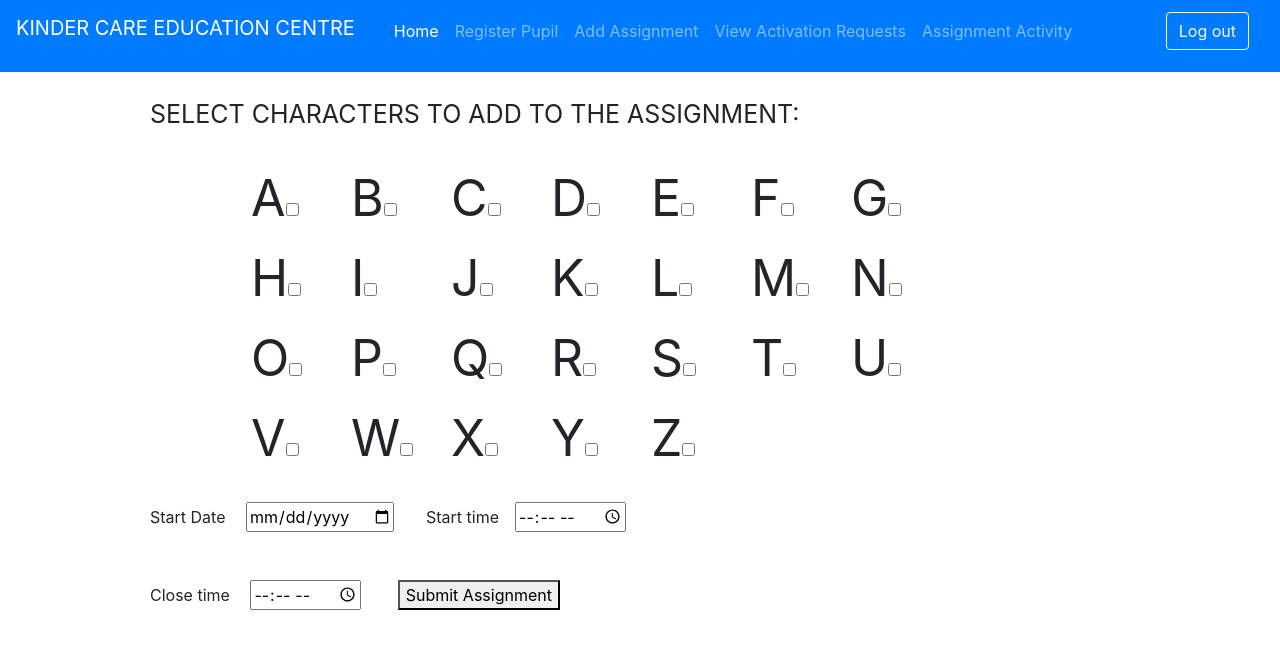
After one commit to Kisakye-e/GROUP-22-KinderCare-Assignment-System-Recess-Project, a PHP site: page /addassignment in a window 1280 px wide. The commit adds this page. Shown: the top 649 px of the page. Run offline with PHP 8.4, Linux system fonts and the light colour scheme; some libraries are stand-ins or nearby versions.

Commit message:
Added register Pupil and layout screen

```diff
--- /dev/null
+++ b/Kindercare/addassignment.php
@@ -0,0 +1,121 @@
+<?php include_once 'layout.php';?>
+<style>
+
+
+.child {
+  margin-left:150px;
+
+}
+td {
+    /* background-color: #057DCD; */
+    border: 1px;
+}
+
+div p {
+    margin: 0;
+    padding: 0;
+    box-sizing: border-box;
+}
+
+.flex-container > div {
+  /* background-color: #f1f1f1; */
+  margin: 10px;
+  padding: 20px;
+  font-size: 30px;
+}
+.tab{
+   margin-left:100px;
+}
+table{
+    border:1px;
+}
+td{
+    width:100px;
+    height:80px;
+    font-size:50px;
+
+}
+</style>
+
+<script>
+    function printChar() {
+               var items = document.getElementsByName("character[]");
+               var selectedItems = "";
+               for (var i = 0; i < items.length; i++) {
+                   if (items[i].type == "checkbox" && items[i].checked == true)
+                   selectedItems += items[i].value + "\n";
+               }
+               document.getElementById("char").innerHTML=""+ selectedItems;
+
+           }
+           check = function (j) {
+               var total = 0;
+               var chars = document.getElementsByName('character[]');
+               for (var i = 0; i < chars.length; i++) {
+                   if (chars[i].checked) {
+                       total = total + 1;
+                   }
+                   if (total > 8) {
+                       alert("Please select not more than 8 characters ");
+                       chars[i].checked = false;
+                       return false;
+                   }
+               }
+           }
+</script>
+
+
+  <div class='child'>
+</br>
+        <!-- <p>ASSIGNMENT ID <input type="text"></p> <br> -->
+        <p style="font-size:25px;">SELECT CHARACTERS TO ADD TO THE ASSIGNMENT:</p>
+        <p id="char"></p>
+        <br>
+        <div class="tab">
+        <table>
+            <tr>
+                <td>A<input type="checkbox" id="character" name="character[]" value="A" onclick='check(25)'></td>
+                <td>B<input type="checkbox" id="character" name="character[]" value="B" onclick='check(24)'></td>
+                <td>C<input type="checkbox" id="character" name="character[]" value="C" onclick='check(23)'></td>
+                <td>D<input type="checkbox" id="character" name="character[]" value="D" onclick='check(22)'></td>
+                <td>E<input type="checkbox" id="character" name="character[]" value="E" onclick='check(21)'></td>
+                <td>F<input type="checkbox" id="character" name="character[]" value="F" onclick='check(20)'></td>
+                <td>G<input type="checkbox" id="character" name="character[]" value="G" onclick='check(19)'></td>
+            </tr>
+            <tr>
+
+                <td>H<input type="checkbox" id="character" name="character[]" value="H" onclick='check(18)'></td>
+                <td>I<input type="checkbox" id="character" name="character[]" value="I" onclick='check(17)'></td>
+                <td>J<input type="checkbox" id="character" name="character[]" value="J" onclick='check(16)'></td>
+                <td>K<input type="checkbox" id="character" name="character[]" value="K" onclick='check(15)'></td>
+                <td>L<input type="checkbox" id="character" name="character[]" value="L" onclick='check(14)'></td>
+                <td>M<input type="checkbox" id="character" name="character[]" value="M" onclick='check(13)'></td>
+                <td>N<input type="checkbox" id="character" name="character[]" value="N" onclick='check(12)'></td>
+            </tr>
+            <tr>
+
+
+                <td>O<input type="checkbox" id="character" name="character[]" value="O" onclick='check(11)'></td>
+                <td>P<input type="checkbox" id="character" name="character[]" value="P" onclick='check(10)'></td>
+                <td>Q<input type="checkbox" id="character" name="character[]" value="Q" onclick='check(9)'></td>
+                <td>R<input type="checkbox" id="character" name="character[]" value="R" onclick='check(8)'></td>
+                <td>S<input type="checkbox" id="character" name="character[]" value="S" onclick='check(7)'></td>
+                <td>T<input type="checkbox" id="character" name="character[]" value="T" onclick='check(6)'></td>
+                <td>U<input type="checkbox" id="character" name="character[]" value="U" onclick='check(5)'></td>
+            </tr>
+            <tr>
+                <td>V<input type="checkbox" id="character" name="character[]" value="V" onclick='check(4)'></td>
+                <td>W<input type="checkbox" id="character" name="character[]" value="W" onclick='check(3)'></td>
+                <td>X<input type="checkbox" id="character" name="character[]" value="X" onclick='check(2)'></td>
+                <td>Y<input type="checkbox" id="character" name="character[]" value="Y" onclick='check(1)'></td>
+                <td>Z<input type="checkbox" id="character" name="character[]" value="Z" onclick='check(0)'></td>
+
+            </tr>
+        </table>
+        </div>
+        <br>
+
+        <p>Start Date &emsp;<input type="Date">&emsp;&emsp;Start time&emsp;<input type="time"></p></br></br>
+        <p>Close time &emsp;<input type="time">&emsp;&emsp; <button onclick="printChar()"name="submit" type="submit">Submit Assignment</button></br> </br>
+
+  </div>
--- a/Kindercare/index.php
+++ b/Kindercare/index.php
@@ -77,8 +77,8 @@ body {
 
   <body class="text-center">
     <form class="form-signin" method="POST" action="">
-      @csrf
-      <img class="mb-3" src="logo.png" alt="Logo" width="150" height="200">
+
+      <img class="mb-3" src="img/logo.png" alt="Logo" width="150" height="200">
       (Session::get('regstatus'))
      <div class="alert alert-success alert-dismissible fade show" role="alert">
       {{Session::get('regstatus')}}
--- /dev/null
+++ b/Kindercare/layout.php
@@ -0,0 +1,58 @@
+<html>
+    <head>
+        <title>KinderCare Character Draw</title>
+        <meta charset="utf-8">
+        <meta name="viewport" content="width=device-width, initial-scale=1">
+        <link rel="stylesheet" href="https://maxcdn.bootstrapcdn.com/bootstrap/4.0.0/css/bootstrap.min.css">
+        <script src="https://code.jquery.com/jquery-3.2.1.slim.min.js"></script>
+        <script src="https://cdnjs.cloudflare.com/ajax/libs/popper.js/1.12.9/umd/popper.min.js"></script>
+        <script src="https://maxcdn.bootstrapcdn.com/bootstrap/4.0.0/js/bootstrap.min.js"></script>
+    </head>
+    <body>
+    <nav class="navbar navbar-expand-lg navbar-dark bg-primary">
+    <P class="navbar-brand" ><span class="glyphicon glyphicon-list"></span>KINDER CARE EDUCATION CENTRE</P>
+  <button class="navbar-toggler" type="button" data-toggle="collapse" data-target="#navbarSupportedContent" aria-controls="navbarSupportedContent" aria-expanded="false" aria-label="Toggle navigation">
+    <span class="navbar-toggler-icon"></span>
+  </button>
+  <div class="container" style="margin-bottom:10px;">
+  <div class="collapse navbar-collapse" id="navbarSupportedContent">
+    <ul class="navbar-nav mr-auto">
+      <li class="nav-item active">
+      <a class="nav-link" href="/home">Home<span class="sr-only">(current)</span></a>
+      </li>
+      <li class="nav-item">
+        <a class="nav-link" href="/registerpupil">Register Pupil</a>
+      </li>
+
+      <li class="nav-item">
+        <a class="nav-link" href="/addassignment">Add Assignment</a>
+      </li>
+      <li class="nav-item">
+        <a class="nav-link" href="/activationrequest">View Activation Requests</a>
+      </li>
+      <li class="nav-item">
+        <a class="nav-link" href="/assignmentactivity">Assignment Activity</a>
+      </li>
+    </ul>
+    <form class="form-inline my-2 my-lg-0">
+    <a href="/" class="btn btn-outline-light my-2 my-sm-0" type="submit">Log out</a>
+      <!-- <button class="btn btn-outline-light my-2 my-sm-0" type="submit">Log out</button> -->
+    </form>
+  </div>
+  </div>
+</nav>
+        <div class="container">
+
+
+
+
+        </div>
+        <!-- <footer>
+            Copyright 2022 KC Educ.
+        </footer> -->
+      <!-- <footer>
+        All rights reserved KinderCare@2022
+      </footer> -->
+
+    </body>
+</html>
--- a/Kindercare/registerTeacher.php
+++ b/Kindercare/registerTeacher.php
@@ -76,7 +76,7 @@ body {
   <body class="text-center">
     <form class="form-signin" method="post" action="">
 
-      <img class="mb-4" src="logo.png" alt="Logo" width="150" height="150">
+      <img class="mb-4" src="img/logo.png" alt="Logo" width="150" height="150">
       <h1 class="h5 mb-3 font-weight-normal">Please Enter the following details.</h1>
       <label for="inputEmail"  class="sr-only">Email</label>
       <input type="text" name="emailAddress"  class="form-control" placeholder="Enter Email Address" required autofocus>
```
Also changed, not shown: Kindercare/registerPupil.php (added, +34 -0 lines).
